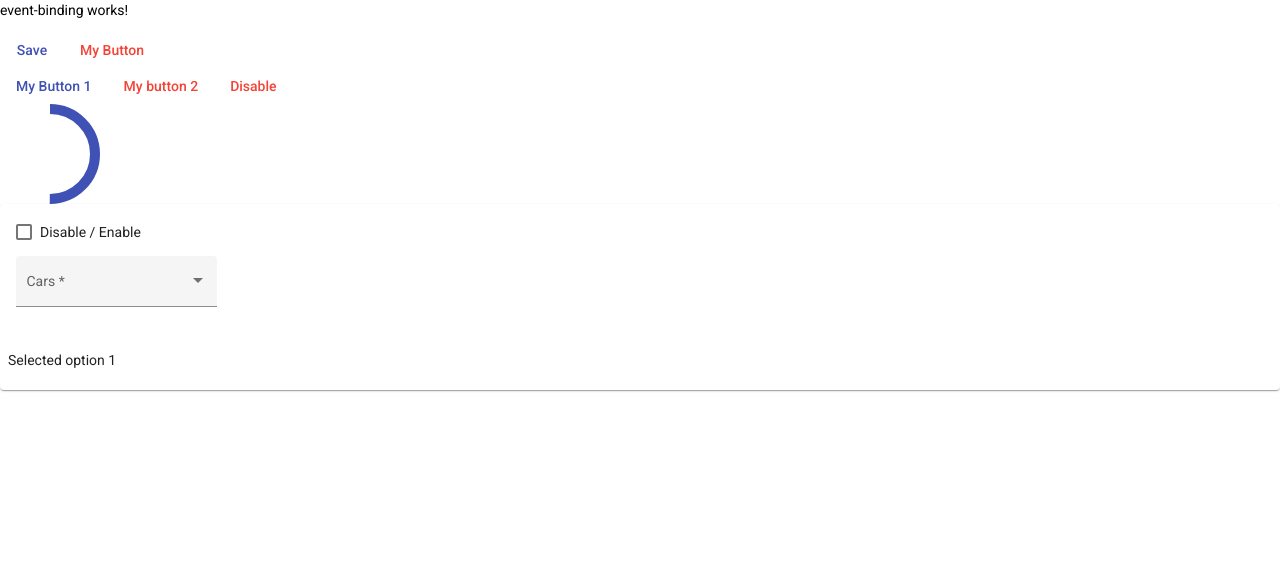
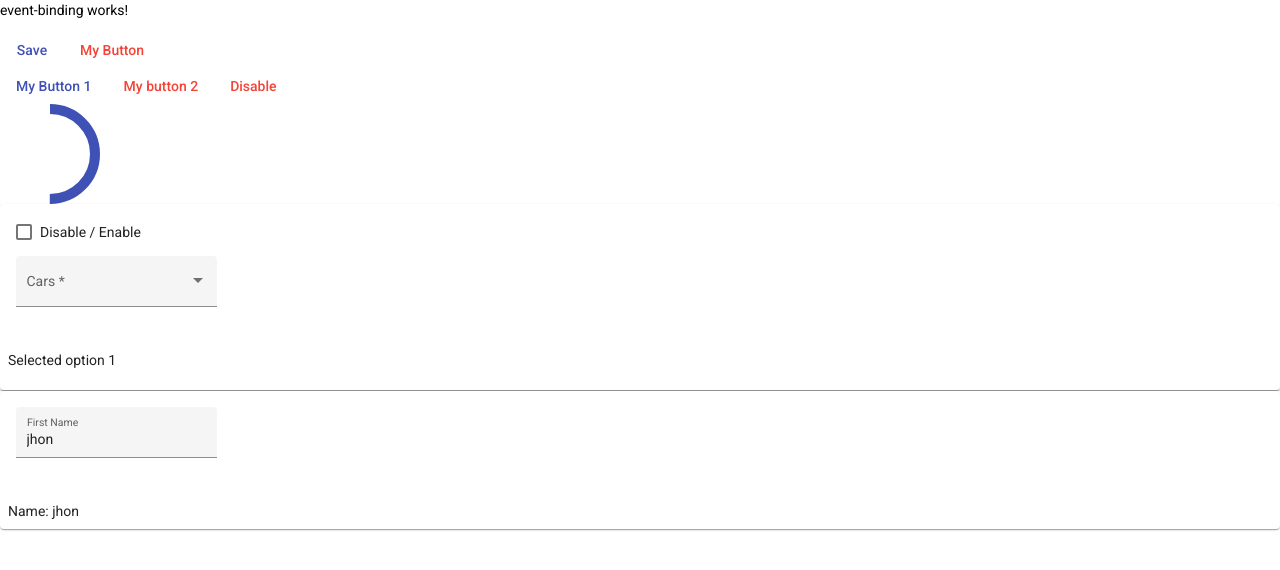
Before and after one commit to rochaskingdom/data-binding-app, an Angular app: page / in a window 1280 px wide. Shown: the top 570 px of the page. Built offline with nearby package versions, Linux system fonts and the light colour scheme.

Commit message:
Event Binding com Property Binding

```diff
--- a/src/app/app.module.ts
+++ b/src/app/app.module.ts
@@ -13,6 +13,7 @@
 import { MatProgressSpinnerModule } from '@angular/material/progress-spinner';
 import { MatCheckboxModule } from '@angular/material/checkbox';
 import { MatSelectModule } from '@angular/material/select';
+import { MatDividerModule } from '@angular/material/divider';
 
 @NgModule({
   declarations: [
@@ -29,7 +30,8 @@
     MatInputModule,
     MatProgressSpinnerModule,
     MatCheckboxModule,
-    MatSelectModule
+    MatSelectModule,
+    MatDividerModule
   ],
   providers: [],
   bootstrap: [AppComponent]
--- a/src/app/event-binding/event-binding.component.html
+++ b/src/app/event-binding/event-binding.component.html
@@ -43,3 +43,23 @@
     </mat-card-actions>
   </mat-card>
 </section>
+
+<mat-divider></mat-divider>
+
+<section>
+  <mat-card>
+    <mat-card-content>
+
+      <mat-form-field appearance="fill">
+        <mat-label>First Name</mat-label>
+        <input matInput placeholder="First name"
+        (input)="inputName = $event.target.value"
+        [value]="inputName">
+      </mat-form-field>
+
+    </mat-card-content>
+    <mat-card-actions>
+      Name: {{ inputName }}
+    </mat-card-actions>
+  </mat-card>
+</section>
--- a/src/app/event-binding/event-binding.component.ts
+++ b/src/app/event-binding/event-binding.component.ts
@@ -10,6 +10,7 @@
   i = 0;
   isBtnEnable = true;
   selectedOption = 1;
+  inputName = 'jhon';
   buttonName = 'My Button';
   isSelectDisabled = false;
   spinnerMode = 'determinate';
@@ -48,4 +49,9 @@
     this.selectedOption = event.value;
   }
 
+  // inputEvent(event): void {
+  //   console.log(event.target.value);
+  //   console.log(this.inputName);
+  // }
+
 }
```
